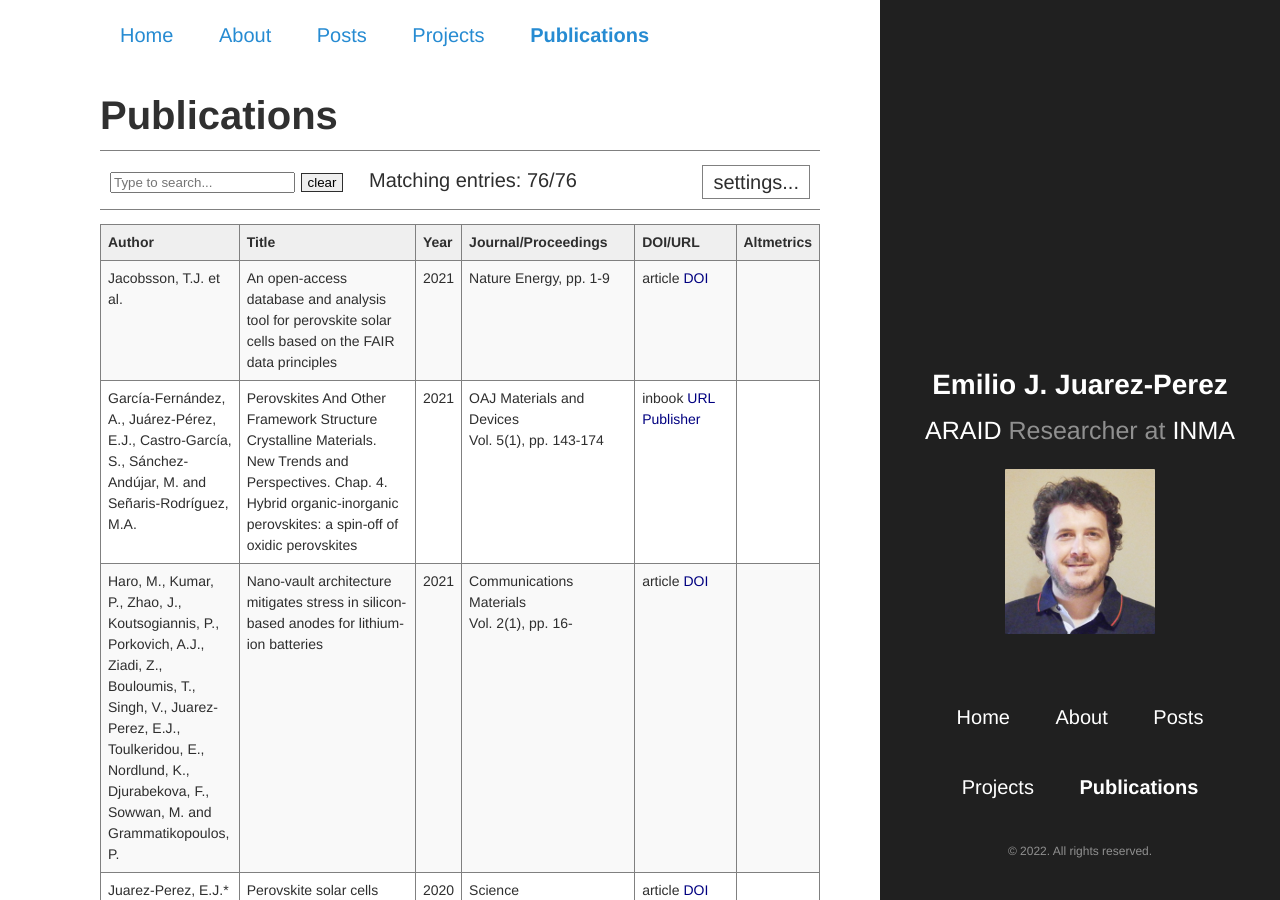
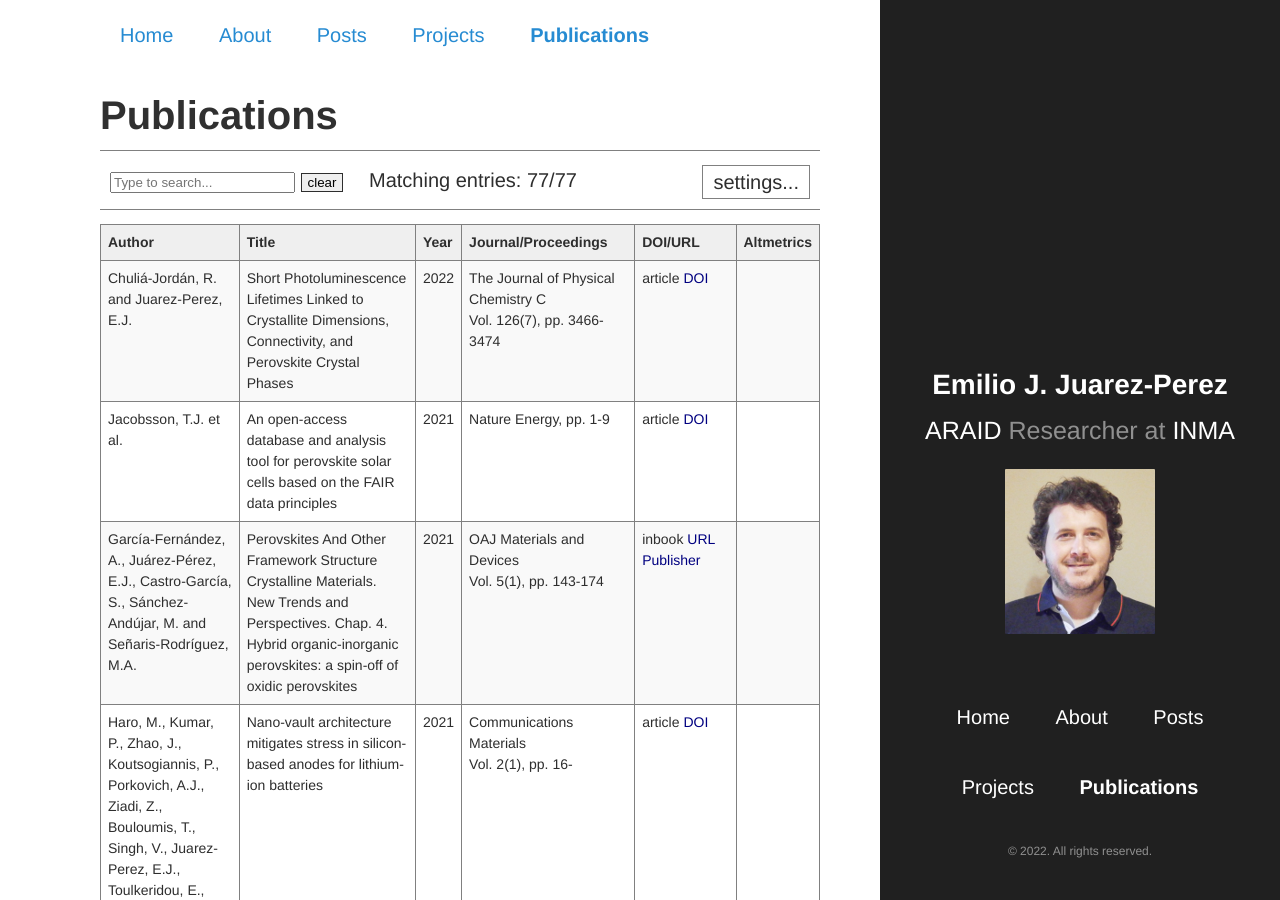
Before and after one commit to ejjpweb/ejjpweb.github.io, a Jekyll site: the page built from Publications.md, in a window 1280 px wide and 900 px high. Built offline with Jekyll 4.4.1, drawn with Linux system fonts in a browser that asks for light colours; comment, search, counter and statistics services are not loaded; some of the changed text lies outside the part shown.

Commit message:
updated publications

```diff
--- a/Publications.md
+++ b/Publications.md
@@ -350,6 +350,17 @@ p.infolinks { margin: 0.3em 0em 0em 0em; padding: 0px; }
 
 
 <tbody>
+
+<tr id="Chulia-Jordan2022Short3466" class="entry">
+	<td>Chuliá-Jordán, R. and Juarez-Perez, E.J.</td>
+	<td>Short Photoluminescence Lifetimes Linked to Crystallite Dimensions, Connectivity, and Perovskite Crystal Phases</td>
+	<td>2022</td>
+	<td>The Journal of Physical Chemistry C<br/>Vol. 126(7), pp. 3466-3474&nbsp;</td>
+	<td>article <a href="https://doi.org/10.1021/acs.jpcc.1c08867">DOI</a> &nbsp;</td>
+	<td> <div class='altmetric-embed' data-badge-type='donut' data-hide-no-mentions='true' data-badge-popover="left" data-doi="10.1021/acs.jpcc.1c08867" ></div> <span class="__dimensions_badge_embed__" data-style="small_rectangle" data-doi="10.1021/acs.jpcc.1c08867" > </span></td>
+</tr>
+
+
 <tr id="Jacobsson2021open1" class="entry">
 	<td>Jacobsson, T.J. et al.</td>
 	<td>An open-access database and analysis tool for perovskite solar cells based on the FAIR data principles</td>
@@ -1059,7 +1070,7 @@ p.infolinks { margin: 0.3em 0em 0em 0em; padding: 0px; }
 </table>
 
 <footer>
- <small>Created by <a href="http://jabref.sourceforge.net">JabRef</a> on 27/12/2021.</small>
+ <small>Created by <a href="http://jabref.sourceforge.net">JabRef</a> on 28/03/2022.</small>
 </footer>
 
 <!-- file generated by JabRef -->
```
